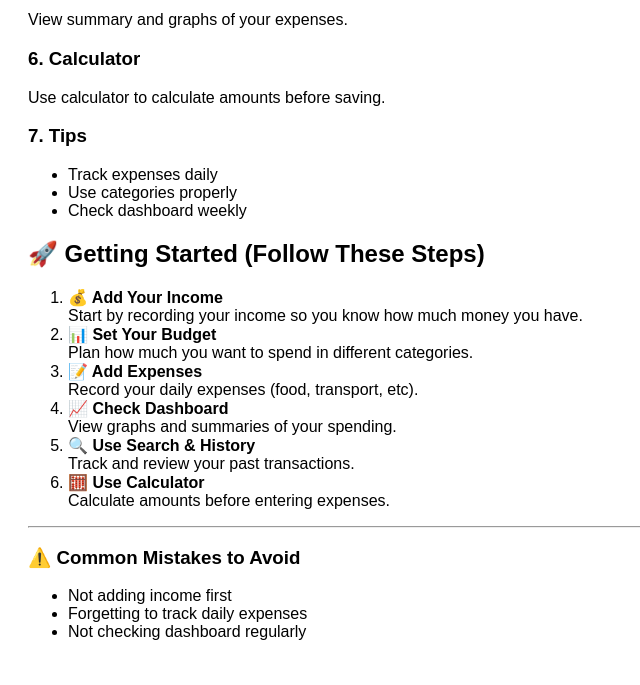
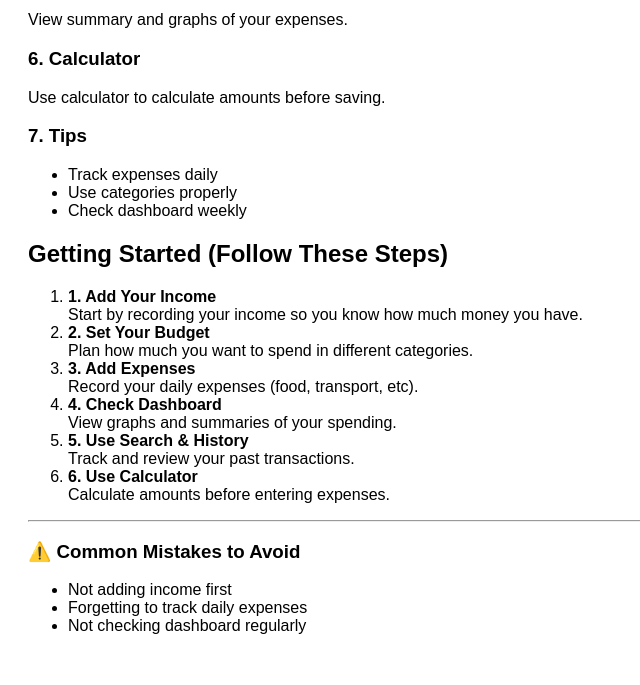
Before and after one commit to Eliyabujilima/smart-expense-tracker, a Flask app: page /help in a window 1280 px wide. Shown: the part 435-1120 px from the top of the page, without its empty margins (0-640 px from the left). After the commit the page ends 1069 px from the top, so only its background shows below. Run offline with Flask 3, Linux system fonts and the light colour scheme.

Commit message:
added guided steps to help page

```diff
--- a/templates/help.html
+++ b/templates/help.html
@@ -32,25 +32,25 @@
 <li>Use categories properly</li>
 <li>Check dashboard weekly</li>
 </ul>
-<h2>🚀 Getting Started (Follow These Steps)</h2>
+<h2> Getting Started (Follow These Steps)</h2>
 
 <ol>
-    <li><b>💰 Add Your Income</b><br>
+    <li><b> 1. Add Your Income</b><br>
     Start by recording your income so you know how much money you have.</li>
 
-    <li><b>📊 Set Your Budget</b><br>
+    <li><b> 2. Set Your Budget</b><br>
     Plan how much you want to spend in different categories.</li>
 
-    <li><b>📝 Add Expenses</b><br>
+    <li><b> 3. Add Expenses</b><br>
     Record your daily expenses (food, transport, etc).</li>
 
-    <li><b>📈 Check Dashboard</b><br>
+    <li><b> 4. Check Dashboard</b><br>
     View graphs and summaries of your spending.</li>
 
-    <li><b>🔍 Use Search & History</b><br>
+    <li><b> 5. Use Search & History</b><br>
     Track and review your past transactions.</li>
 
-    <li><b>🧮 Use Calculator</b><br>
+    <li><b> 6. Use Calculator</b><br>
     Calculate amounts before entering expenses.</li>
 </ol>
 
```
